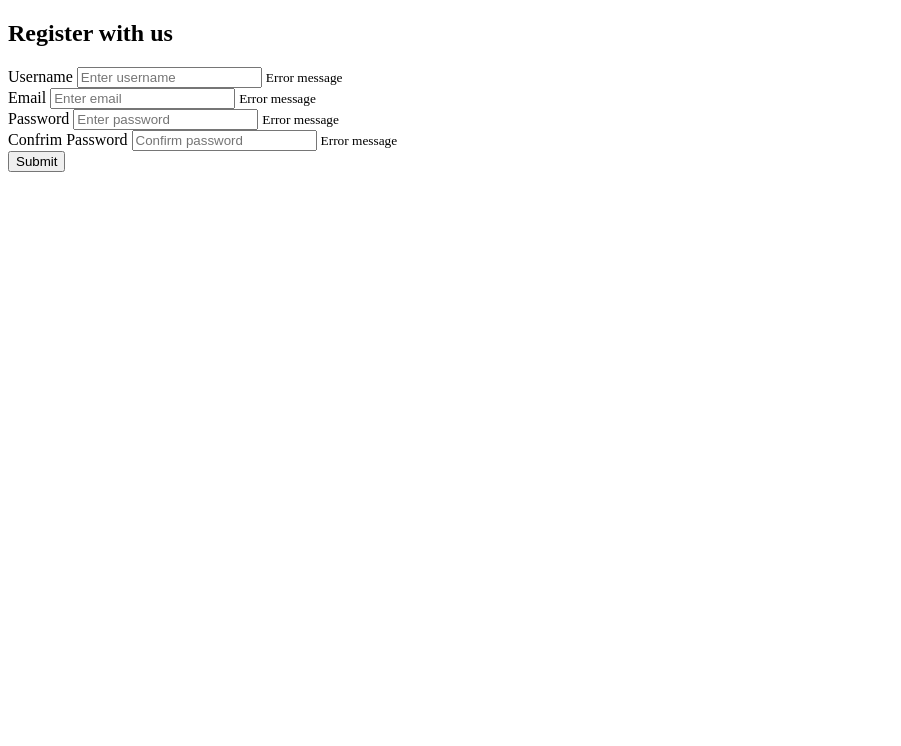
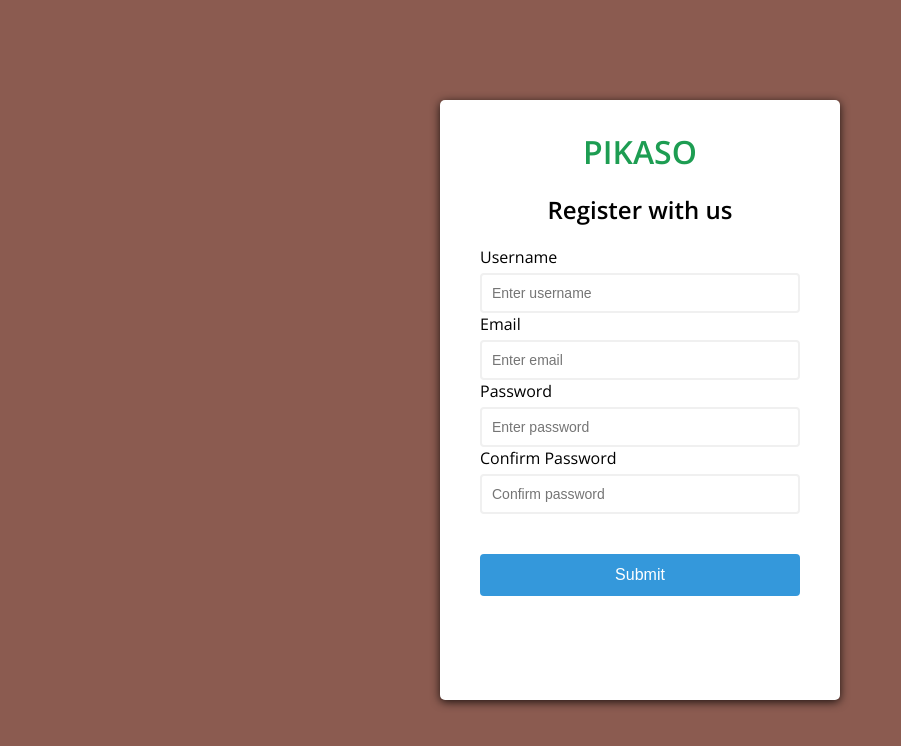
Before and after one commit to Graycemuthui/Form-validator, a website: page index.html in a window 1280 px wide. Shown: the whole page, without its empty margins (0-901 px from the left). Drawn offline with nearby package versions, Linux system fonts and the light colour scheme.

Commit message:
Styled the form

```diff
--- a/index.html
+++ b/index.html
@@ -10,6 +10,7 @@
   <body>
     <div class="container">
       <form id="form" class="form">
+      <h1>PIKASO</h1>
         <h2>Register with us</h2>
         <div class="form-control">
           <label for="username">Username</label>
@@ -24,7 +25,7 @@
           <input type="password" id="password" placeholder="Enter password" />
           <small>Error message</small>
         <div class="form-control">
-          <label for="password">Confrim Password</label>
+          <label for="password">Confirm Password</label>
           <input type="text" id="password" placeholder="Confirm password" />
           <small>Error message</small>
         </div>
--- a/styles.css
+++ b/styles.css
@@ -0,0 +1,101 @@
+@import url("https://fonts.googleapis.com/css2?family=Open+Sans:wght@300;400;500;600&display=swap");
+
+:root {
+  --success-color: #4caf50;
+  --error-color: #f44336;
+}
+
+* {
+  margin: 0;
+  padding: 0;
+  box-sizing: border-box;
+}
+
+body {
+  background-color: #8b5b50;
+  font-family: "Open Sans", sans-serif;
+  display: flex;
+  align-items: center;
+  justify-content: center;
+  min-height: 100vh;
+}
+
+.container {
+  background-color: rgb(255, 255, 255);
+  border-radius: 5px;
+  box-shadow: 0 2px 10px rgba(0, 0, 0, 0.8);
+  width: 400px;
+  height: 600px;
+}
+
+h1 {
+  color: #1d9d52;
+}
+
+h1,
+h2 {
+  text-align: center;
+  margin: 0 0 20px;
+}
+
+.form {
+  padding: 30px 40px;
+}
+
+.form-control {
+  margin-bottom: 10px;
+  padding-bottom: 20px;
+  position: relative;
+  color: #000000;
+}
+
+.form-control label {
+  display: block;
+  margin-bottom: 5px;
+}
+
+.form-control input {
+  border: 2px solid #f0f0f0;
+  border-radius: 4px;
+  display: block;
+  width: 100%;
+  padding: 10px;
+  font-size: 14px;
+}
+
+.form-control input:focus {
+  outline: none;
+  border-color: rgb(23, 23, 24);
+}
+
+.form-control.success input {
+  border-color: var(--success-color);
+}
+
+.form-control.error input {
+  border-color: var(--error-color);
+}
+
+.form-control small {
+  color: var(--error-color);
+  position: absolute;
+  bottom: 0;
+  left: 0;
+  visibility: hidden;
+}
+
+.form-control.error small {
+  visibility: visible;
+}
+
+.form button {
+  background-color: #3498db;
+  border: 2px solid #3498db;
+  border-radius: 4px;
+  color: #ffffff;
+  display: block;
+  font-size: 16px;
+  padding: 10px;
+  margin-top: 20px;
+  width: 100%;
+}
```
